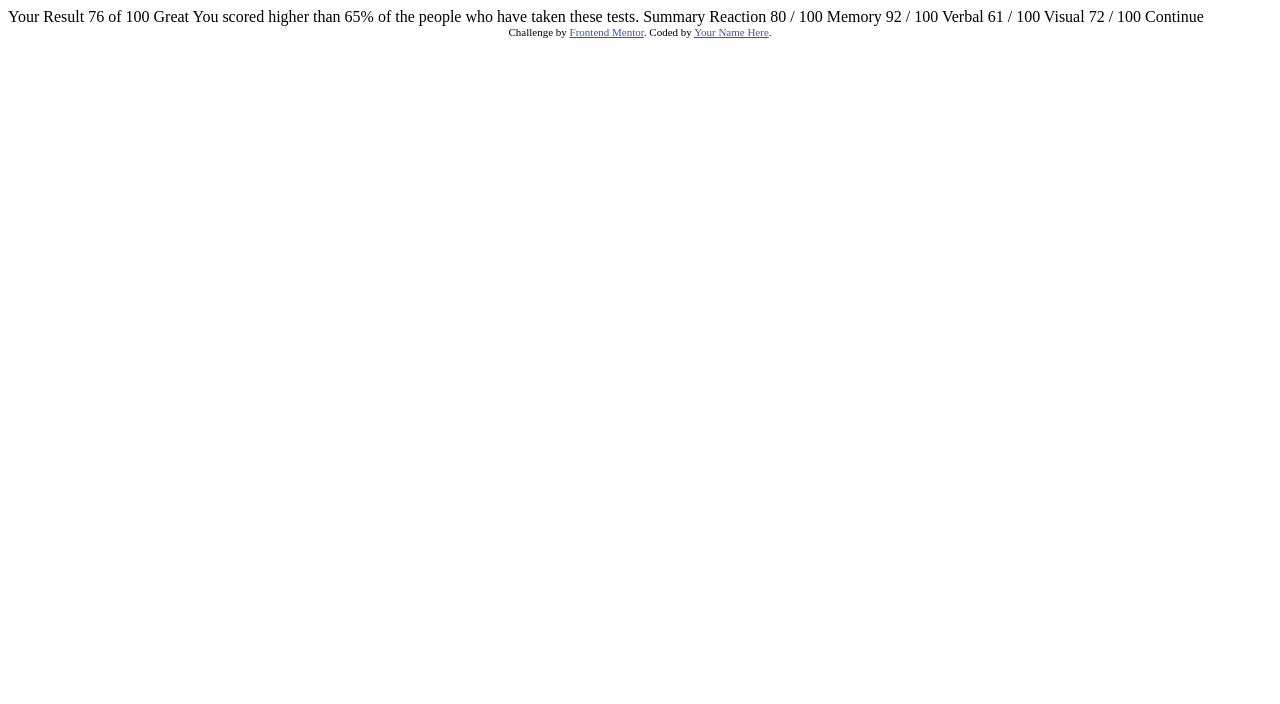
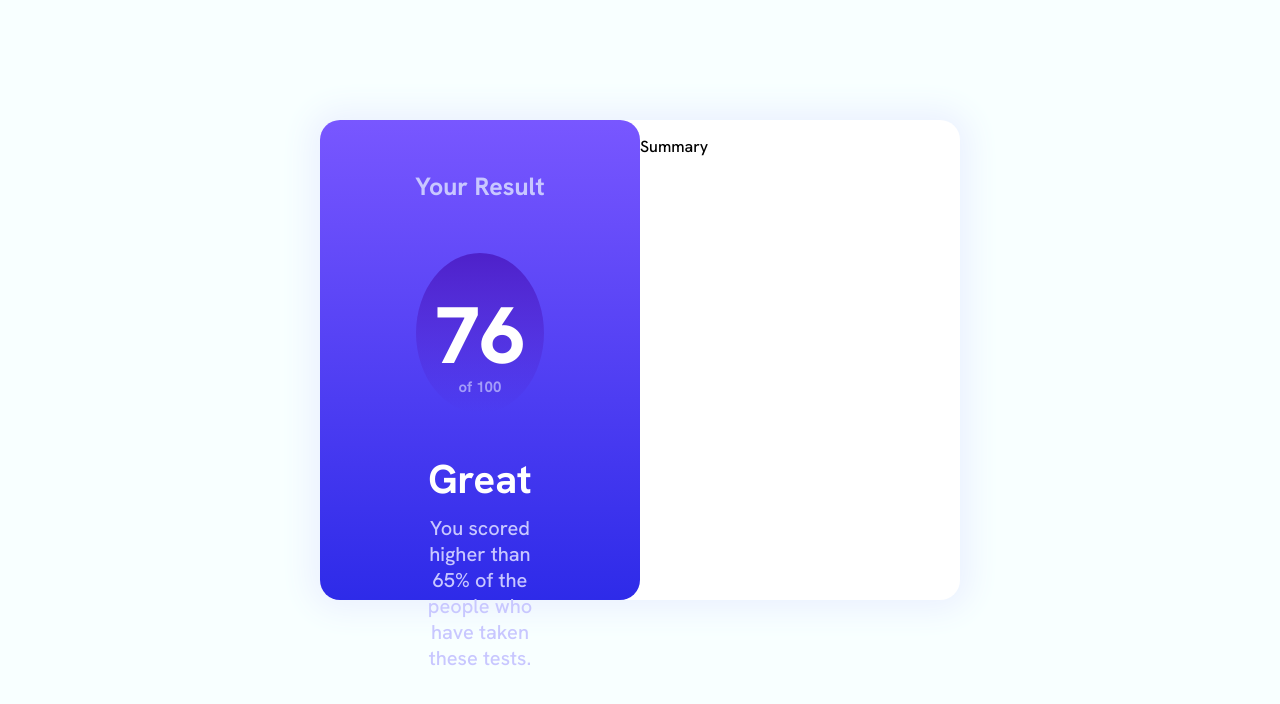
Before and after one commit to SoyBena/results-summary-component-main, a plain HTML site: page index.html in a window 1280 px wide. Drawn offline with Linux system fonts and the light colour scheme.

Commit message:
left chart done

```diff
--- a/index.html
+++ b/index.html
@@ -3,45 +3,50 @@
 <head>
   <meta charset="UTF-8">
   <meta name="viewport" content="width=device-width, initial-scale=1.0"> <!-- displays site properly based on user's device -->
+  <link rel="preconnect" href="https://fonts.googleapis.com">
+  <link rel="preconnect" href="https://fonts.gstatic.com" crossorigin>
+  <link href="https://fonts.googleapis.com/css2?family=Hanken+Grotesk:wght@500;700;800&display=swap" rel="stylesheet">
 
   <link rel="icon" type="image/png" sizes="32x32" href="./assets/images/favicon-32x32.png">
+  <link rel="stylesheet" href="style.css">
 
   <title>Frontend Mentor | Results summary component</title>
 
-  <!-- Feel free to remove these styles or customise in your own stylesheet 👍 -->
-  <style>
-    .attribution { font-size: 11px; text-align: center; }
-    .attribution a { color: hsl(228, 45%, 44%); }
-  </style>
 </head>
 <body>
+  <main>
+    <section class="left-chart">
+      <p id="left-title">Your Result</p>
 
-  Your Result
-  76
-  of 100
+      <div class="circle-container">
 
-  Great
-  You scored higher than 65% of the people who have taken these tests.
+        <p id="seventy-six">76</p>
+        <p id="of-100">of 100</p>
 
-  Summary
+      </div>
 
-  Reaction
-  80 / 100
+      <div class="text-container">
 
-  Memory
-  92 / 100
+        <p id="p-title">Great</p>
+        <p id="score-p">You scored higher than 65% of the people who have taken these tests.</p>
 
-  Verbal
-  61 / 100
+      </div>
 
-  Visual
-  72 / 100
+    </section>
 
-  Continue
+    <section class="right-chart">
+      <p>Summary</p>
+    </section>
 
-  <div class="attribution">
-    Challenge by <a href="https://www.frontendmentor.io?ref=challenge" target="_blank">Frontend Mentor</a>.
-    Coded by <a href="#">Your Name Here</a>.
-  </div>
+
+
+
+
+
+
+  </main>
+
+
+
 </body>
 </html>
--- /dev/null
+++ b/style.css
@@ -0,0 +1,102 @@
+p {
+    font-family: 'Hanken Grotesk', sans-serif;
+
+}
+
+body {
+    display: flex;
+    justify-content: center;
+    margin-top: 15vh;
+
+    background-color:rgb(248, 255, 255);
+
+    --radio: 20px
+}
+
+main {
+
+    display: flex;
+    background-color: white;
+    border-radius: var(--radio);
+
+    min-height: 60vh;
+    max-height: 60vh;
+    box-shadow: 0px 0px 32px 10px hsl(221, 100%, 96%);
+
+}
+
+.left-chart {
+    border-radius: var(--radio);
+    background-image: linear-gradient(hsl(252, 100%, 67%), hsl(241, 81%, 54%));
+    min-width: 25vw;
+    max-width: 25vw;
+
+    display:flex;
+    flex-direction: column;
+    align-items: center;
+}
+
+
+.right-chart {
+    border-radius: var(--radio);
+    min-width: 25vw;
+    max-width: 25vw;
+}
+
+.circle-container {
+
+    background-image: linear-gradient(hsla(256, 72%, 46%, 1), hsla(241, 72%, 46%, 0));
+    border-radius: 100%;
+
+    min-width: 10vw;
+    min-height: 20vh;
+
+    margin-top: 25px;
+
+    text-align: center;
+
+}
+
+.text-container {
+    text-align:center;
+}
+
+#p-title {
+
+    color:white;
+    font-size: 40px;
+    font-weight: 700;
+}
+
+#score-p {
+
+    font-size: 20px;
+    margin: -30px 100px 0 100px;
+    color:hsl(241, 100%, 89%);
+
+}
+#left-title {
+
+    margin-top: 50px;
+    text-align: center;
+    font-size: 25px;
+    font-weight: 700;
+    color :hsl(241, 100%, 89%);
+
+}
+
+#seventy-six {
+
+    margin-top: 30px;
+    color:white;
+    font-size:80px;
+    font-weight: 800;
+}
+
+#of-100 {
+    margin-top: -90px;
+    color :hsla(241, 100%, 89%, 70%);
+    font-weight: 700;
+    font-size: 15px;
+
+}
```
